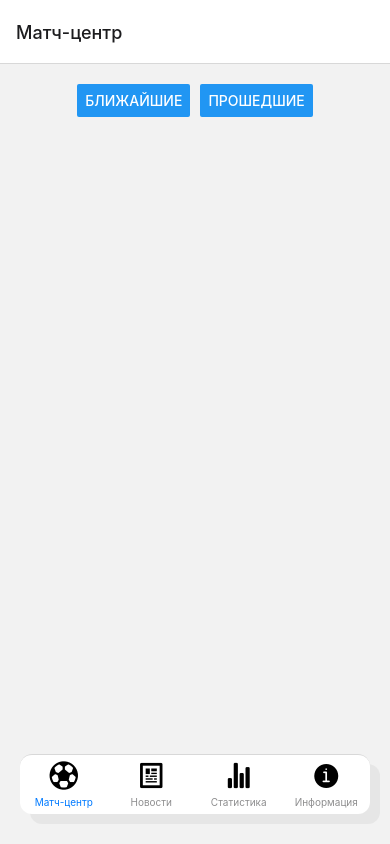
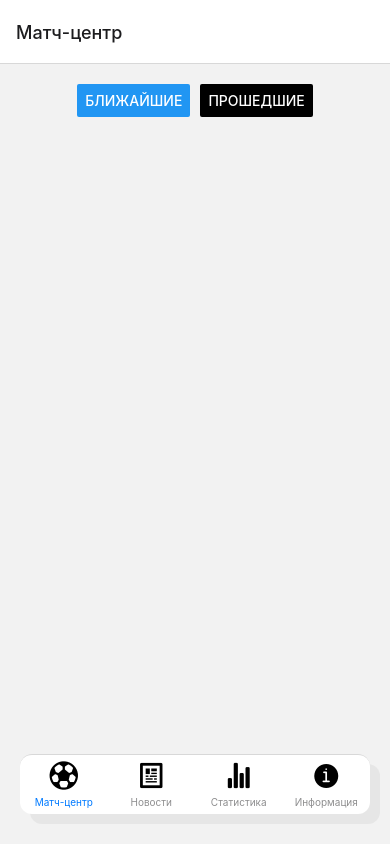
Before and after one commit to st8rboi/pmfl-app, a React Native app: screen / in a window 390 px wide. Built offline with nearby package versions, Linux system fonts and the light colour scheme.

Commit message:
modified:   screens/MatchScreen.jsx

```diff
--- a/screens/MatchScreen.jsx
+++ b/screens/MatchScreen.jsx
@@ -10,7 +10,7 @@ export const Match = () => {
     return (
         <View style={styles.view}>
             <Button style={styles.button} title="Ближайшие" onPress={changeColor} />
-            <Button title="Прошедшие" onPress={changeColor} />
+            <Button color="#000000" title="Прошедшие" onPress={changeColor} />
         </View >
     )
 }
```
